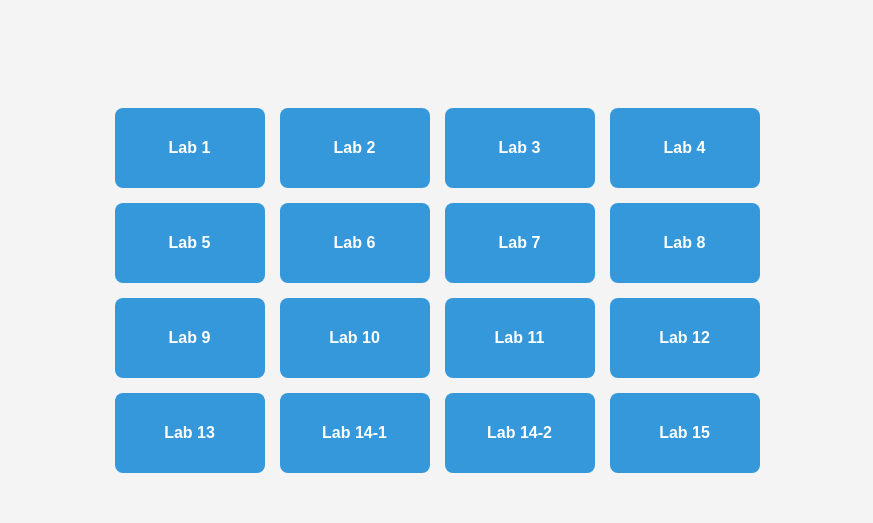
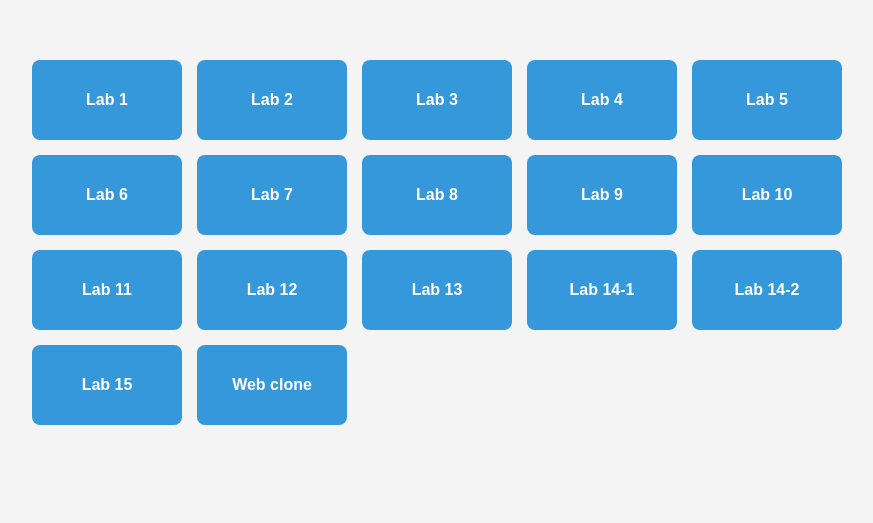
Before and after one commit to NatthasithBoonheng/INT150-Web-Tech, a plain HTML site: page index.html in a window 1280 px wide. Shown: the part 110-633 px from the top of the page, without its empty margins (203-1076 px from the left). Drawn offline with Linux system fonts and the light colour scheme.

Commit message:
Fix Path

```diff
--- a/index.html
+++ b/index.html
@@ -7,22 +7,23 @@
 </head>
 <body>
   <div class="grid-container">
-    <a href="lab1/67130500010.html" class="grid-item">Lab 1</a>
-    <a href="lab2/lab2_67130500010.html" class="grid-item">Lab 2</a>
-    <a href="lab3/index.html" class="grid-item">Lab 3</a>
-    <a href="lab4/lab4/index.html" class="grid-item">Lab 4</a>
-    <a href="lab5/resources/views/67130500010.html" class="grid-item">Lab 5</a>
-    <a href="lab6/index.html" class="grid-item">Lab 6</a>
-    <a href="lab7/cooking.html" class="grid-item">Lab 7</a>
-    <a href="lab8/bistro.html" class="grid-item">Lab 8</a>
-    <a href="Lab9/jenware.html" class="grid-item">Lab 9</a>
-    <a href="lab10/bakery_menu.html" class="grid-item">Lab 10</a>
-    <a href="lab11/lab11-v1.html" class="grid-item">Lab 11</a>
-    <a href="lab12/grid.html" class="grid-item">Lab 12</a>
-    <a href="lab13/bakery.html" class="grid-item">Lab 13</a>
-    <a href="lab14/67130500010-lab14-1.html" class="grid-item">Lab 14-1</a>
-    <a href="lab14/67130500010-lab14-2.html" class="grid-item">Lab 14-2</a>
-    <a href="lab15/67130500010.html" class="grid-item">Lab 15</a>
+    <a href="int150/lab1/67130500010.html" class="grid-item">Lab 1</a>
+    <a href="int150/lab2/lab2_67130500010.html" class="grid-item">Lab 2</a>
+    <a href="int150/lab3/index.html" class="grid-item">Lab 3</a>
+    <a href="int150/lab4/lab4/index.html" class="grid-item">Lab 4</a>
+    <a href="int150/lab5/resources/views/67130500010.html" class="grid-item">Lab 5</a>
+    <a href="int150/lab6/index.html" class="grid-item">Lab 6</a>
+    <a href="int150/lab7/cooking.html" class="grid-item">Lab 7</a>
+    <a href="int150/lab8/bistro.html" class="grid-item">Lab 8</a>
+    <a href="int150/Lab9/jenware.html" class="grid-item">Lab 9</a>
+    <a href="int150/lab10/bakery_menu.html" class="grid-item">Lab 10</a>
+    <a href="int150/lab11/lab11-v1.html" class="grid-item">Lab 11</a>
+    <a href="int150/lab12/grid.html" class="grid-item">Lab 12</a>
+    <a href="int150/lab13/bakery.html" class="grid-item">Lab 13</a>
+    <a href="int150/lab14/67130500010-lab14-1.html" class="grid-item">Lab 14-1</a>
+    <a href="int150/lab14/67130500010-lab14-2.html" class="grid-item">Lab 14-2</a>
+    <a href="int150/lab15/67130500010.html" class="grid-item">Lab 15</a>
+    <a href="int150/Apple Music Clone/index.html" class="grid-item">Web clone</a>
   </div>
 </body>
 </html>
--- a/style.css
+++ b/style.css
@@ -10,8 +10,8 @@ body {
 
 .grid-container {
   display: grid;
-  grid-template-columns: repeat(4, 150px);
-  grid-template-rows: repeat(4, 80px);
+  grid-template-columns: repeat(5, 150px);
+  grid-template-rows: repeat(5, 80px);
   gap: 15px;
 }
 
```
